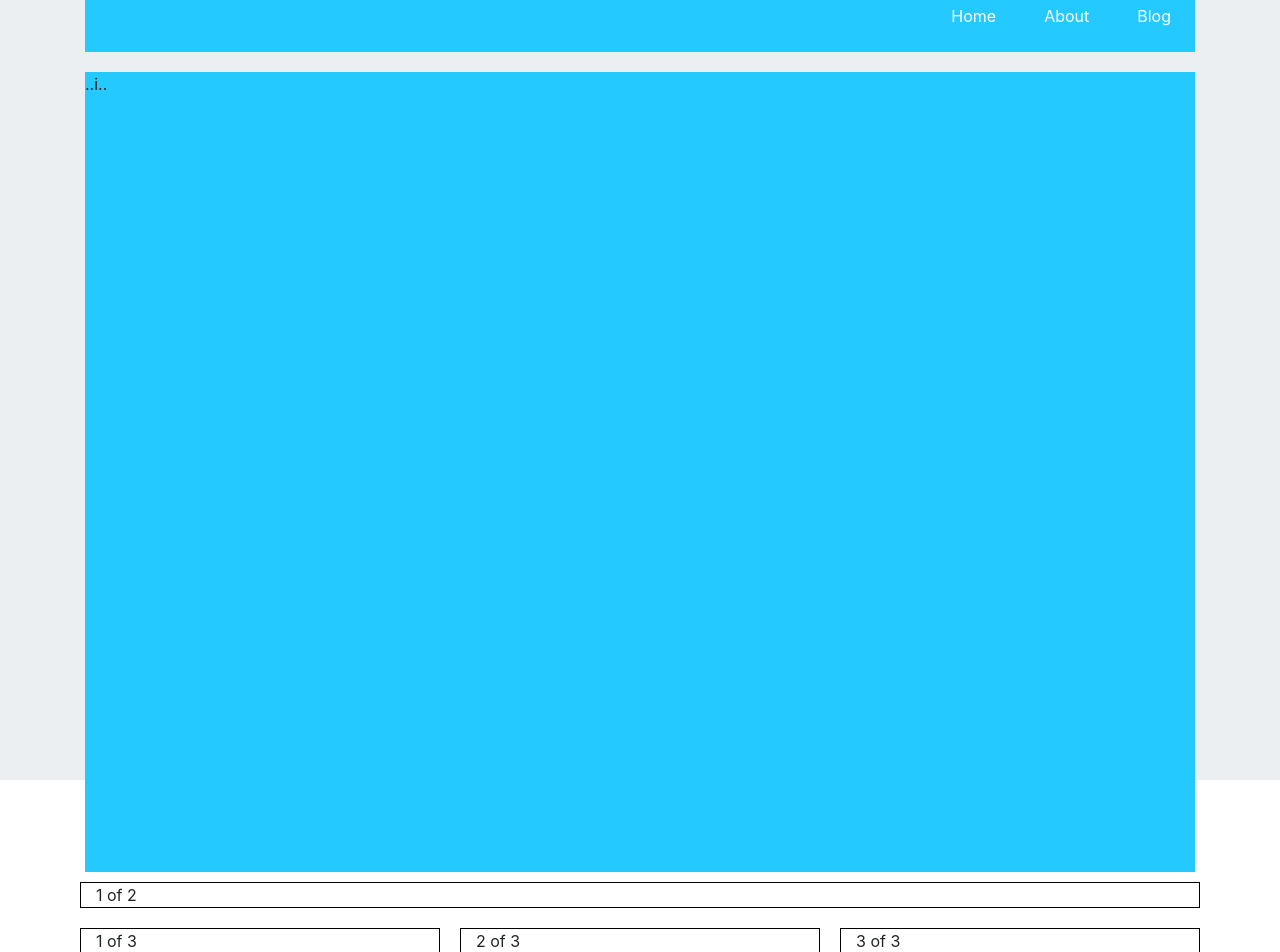
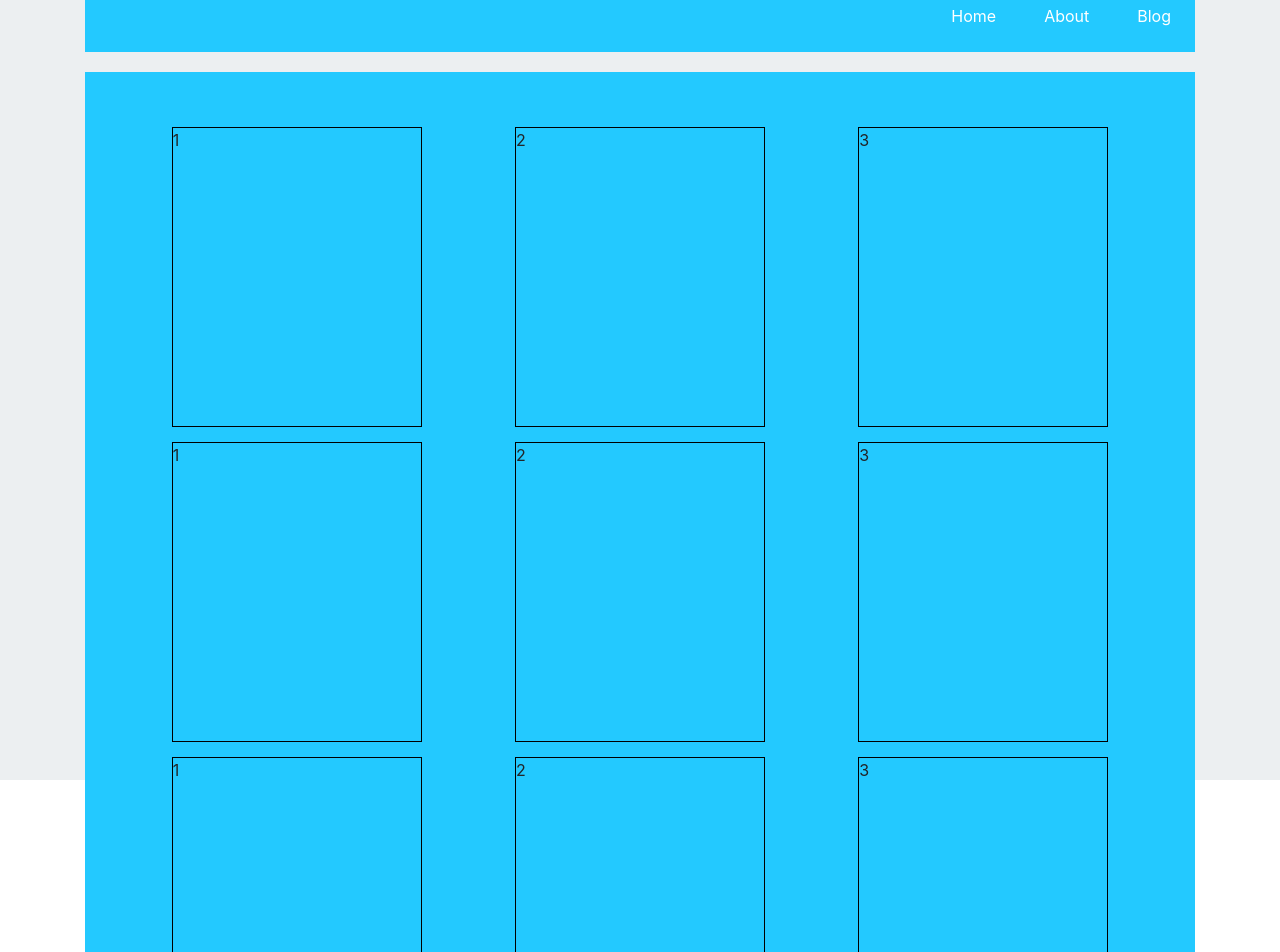
Before and after one commit to TheWicha/React-Responsive-StyledComponents, a React (Create React App) app: page / in a window 1280 px wide. Shown: the part 20-972 px from the top of the page. Built offline with nearby package versions, Linux system fonts and the light colour scheme.

Commit message:
Create Hero unit grid

```diff
--- a/src/components/Hero.tsx
+++ b/src/components/Hero.tsx
@@ -1,19 +1,61 @@
-import React from 'react'
-import styled from 'styled-components'
+import React from "react";
+import { Row, Col, Container } from "react-bootstrap";
+import styled from "styled-components";
 
-const StyledHero = styled.div`
-    height: 100vh;
-    background-color: #23C9FF;
-    margin-top: 20px;
-`
+const Hero = () => {
+  return (
+    <StyledHero>
+      <StyledRow>
+        <StyledCol xs={12} md={6} lg={4}>
+          <Item>1</Item>
+        </StyledCol>
+        <StyledCol xs={12} md={6} lg={4}>
+          <Item>2</Item>
+        </StyledCol>
+        <StyledCol xs={12} md={6} lg={4}>
+          <Item>3</Item>
+        </StyledCol>
+        <StyledCol xs={12} md={6} lg={4}>
+          <Item>1</Item>
+        </StyledCol>
+        <StyledCol xs={12} md={6} lg={4}>
+          <Item>2</Item>
+        </StyledCol>
+        <StyledCol xs={12} md={6} lg={4}>
+          <Item>3</Item>
+        </StyledCol>
+        <StyledCol xs={12} md={6} lg={4}>
+          <Item>1</Item>
+        </StyledCol>
+        <StyledCol xs={12} md={6} lg={4}>
+          <Item>2</Item>
+        </StyledCol>
+        <StyledCol xs={12} md={6} lg={4}>
+          <Item>3</Item>
+        </StyledCol>
+      </StyledRow>
+    </StyledHero>
+  );
+};
 
-const Hero: React.FC = () => {
-    return(
-        <StyledHero>
-            ..i..
-        </StyledHero>
+const StyledHero = styled(Container)`
+  height: 100%;
+  background-color: #23c9ff;
+  margin-top: 20px;
+  padding: 40px;
+`;
 
-    )
-}
+const StyledRow = styled(Row)`
+  margin: 0px;
+`;
 
-export default Hero
+const StyledCol = styled(Col)`
+  margin-top: 15px;
+`;
+const Item = styled.div`
+  border: 1px solid black;
+  margin: 0 auto;
+  min-height: 300px;
+  max-width: 250px;
+`;
+export default Hero;
```
